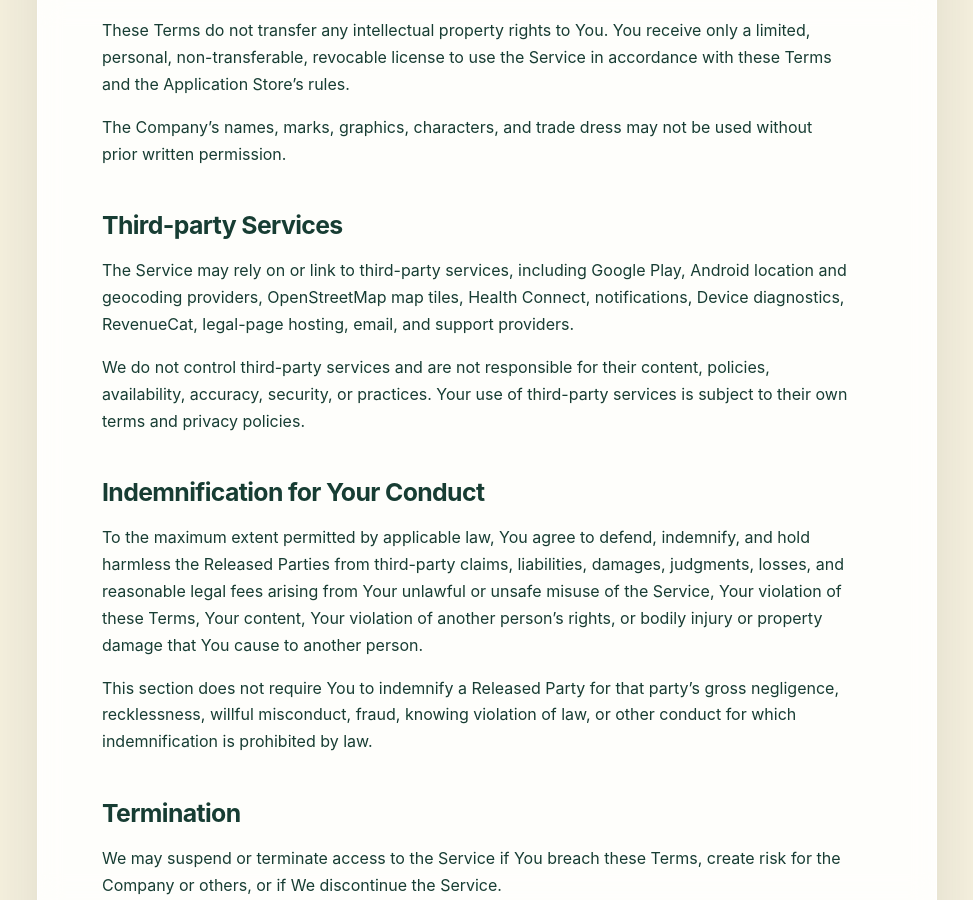
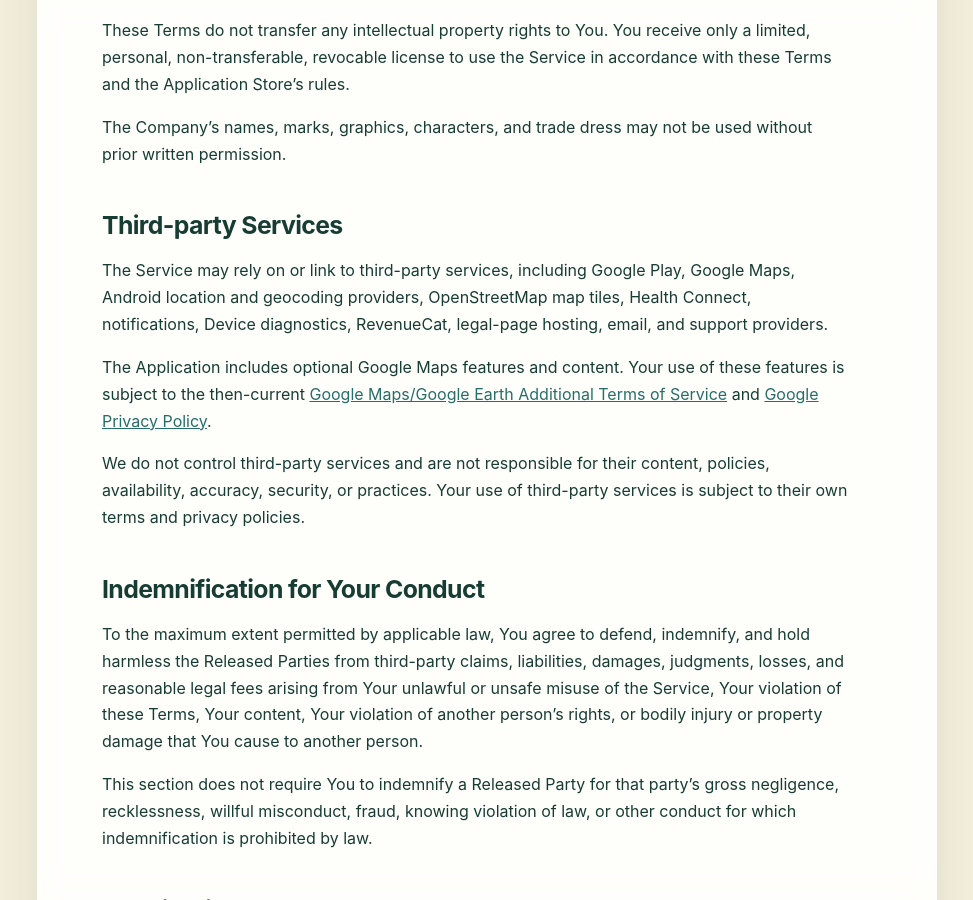
Before and after one commit to spammusubitech/waddle-to-run, a Jekyll site: the page built from AndroidTerms.md, in a window 1280 px wide and 900 px high, scrolled down 8813 px. Shown: the whole window, without its empty margins (153-1126 px from the left). Built offline with Jekyll 4.4.1, drawn with Linux system fonts in a browser that asks for light colours; some of the changed text lies outside the part shown.

Commit message:
Disclose Android Google Maps data and locally rendered route postcards

```diff
--- a/AndroidTerms.md
+++ b/AndroidTerms.md
@@ -179,7 +179,9 @@ The Company’s names, marks, graphics, characters, and trade dress may not be u
 
 ## Third-party Services
 
-The Service may rely on or link to third-party services, including Google Play, Android location and geocoding providers, OpenStreetMap map tiles, Health Connect, notifications, Device diagnostics, RevenueCat, legal-page hosting, email, and support providers.
+The Service may rely on or link to third-party services, including Google Play, Google Maps, Android location and geocoding providers, OpenStreetMap map tiles, Health Connect, notifications, Device diagnostics, RevenueCat, legal-page hosting, email, and support providers.
+
+The Application includes optional Google Maps features and content. Your use of these features is subject to the then-current [Google Maps/Google Earth Additional Terms of Service](https://maps.google.com/help/terms_maps/) and [Google Privacy Policy](https://policies.google.com/privacy).
 
 We do not control third-party services and are not responsible for their content, policies, availability, accuracy, security, or practices. Your use of third-party services is subject to their own terms and privacy policies.
 
```
Also changed, not shown: other parts of AndroidTerms.md (+2 -2 lines).
